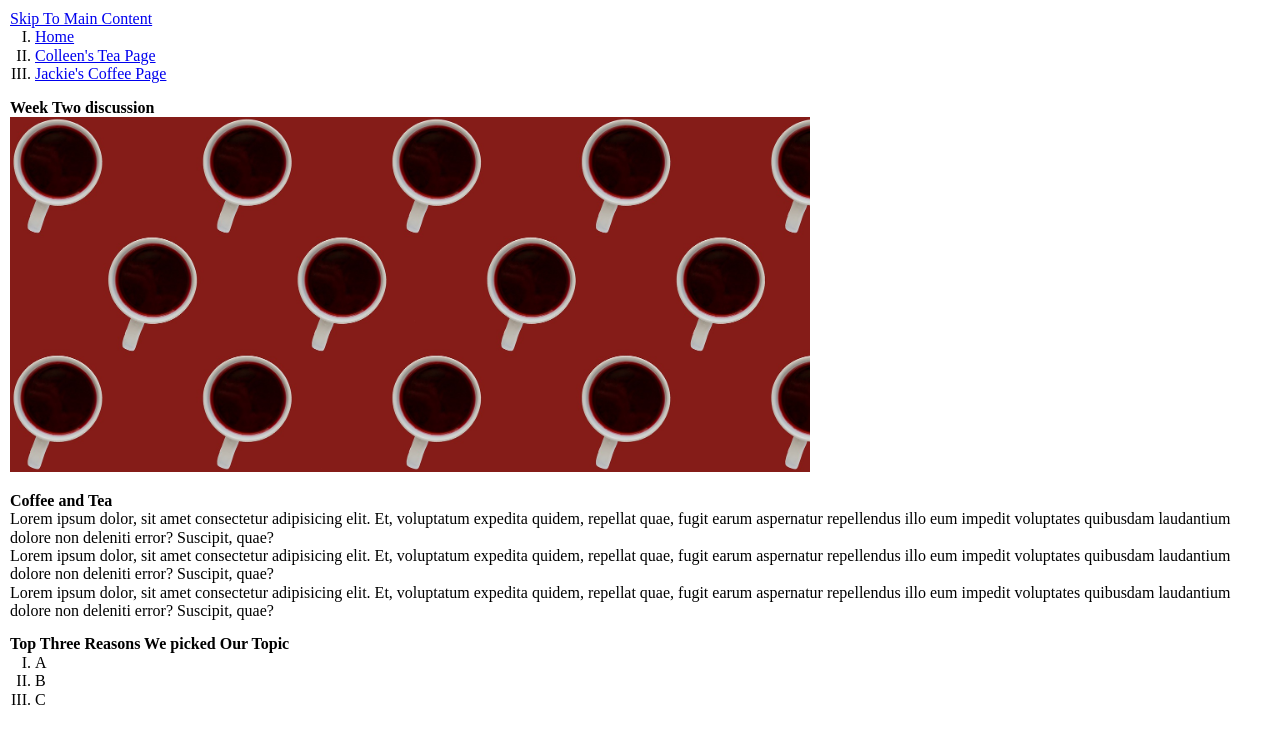
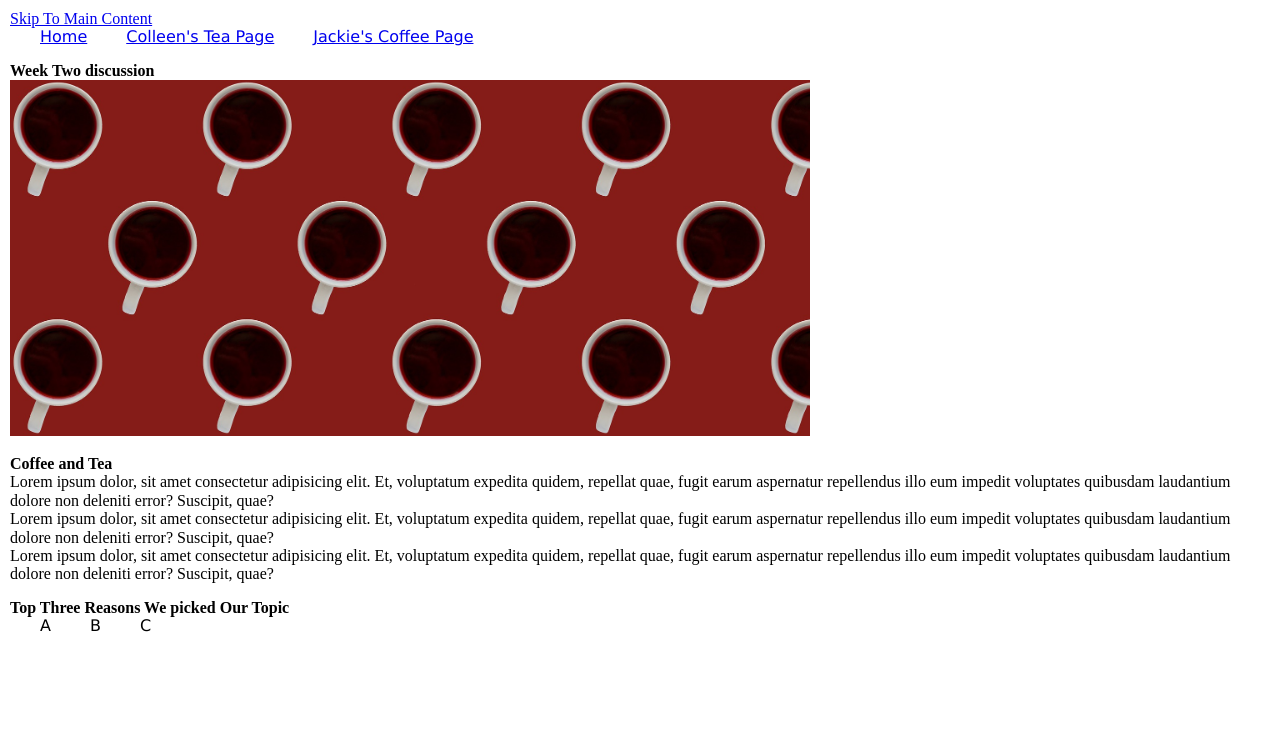
Before and after one commit to zoemyatt/339week2, a plain HTML site: page index.html in a window 1280 px wide. Drawn offline with Linux system fonts and the light colour scheme.

Commit message:
Update student1.css

```diff
--- a/css/student1.css
+++ b/css/student1.css
@@ -12,4 +12,7 @@ h1,h2, h3{
 ul li{
    margin-left: 25px;
    list-style-type: upper-roman;
+   font-family: 'Lucida Sans', 'Lucida Sans Regular', 'Lucida Grande', 'Lucida Sans Unicode', Geneva, Verdana, sans-serif;
+   padding: 5px;
+   display: inline;
 }
```
